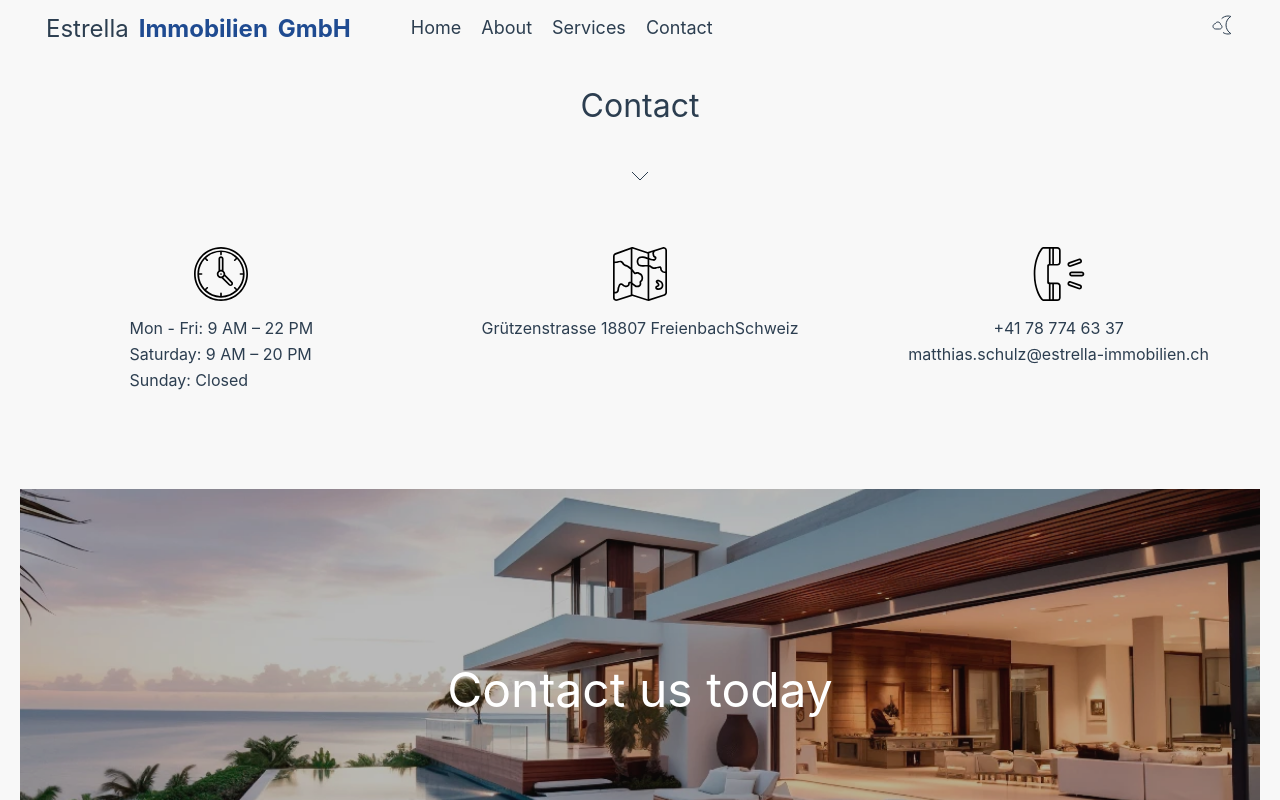
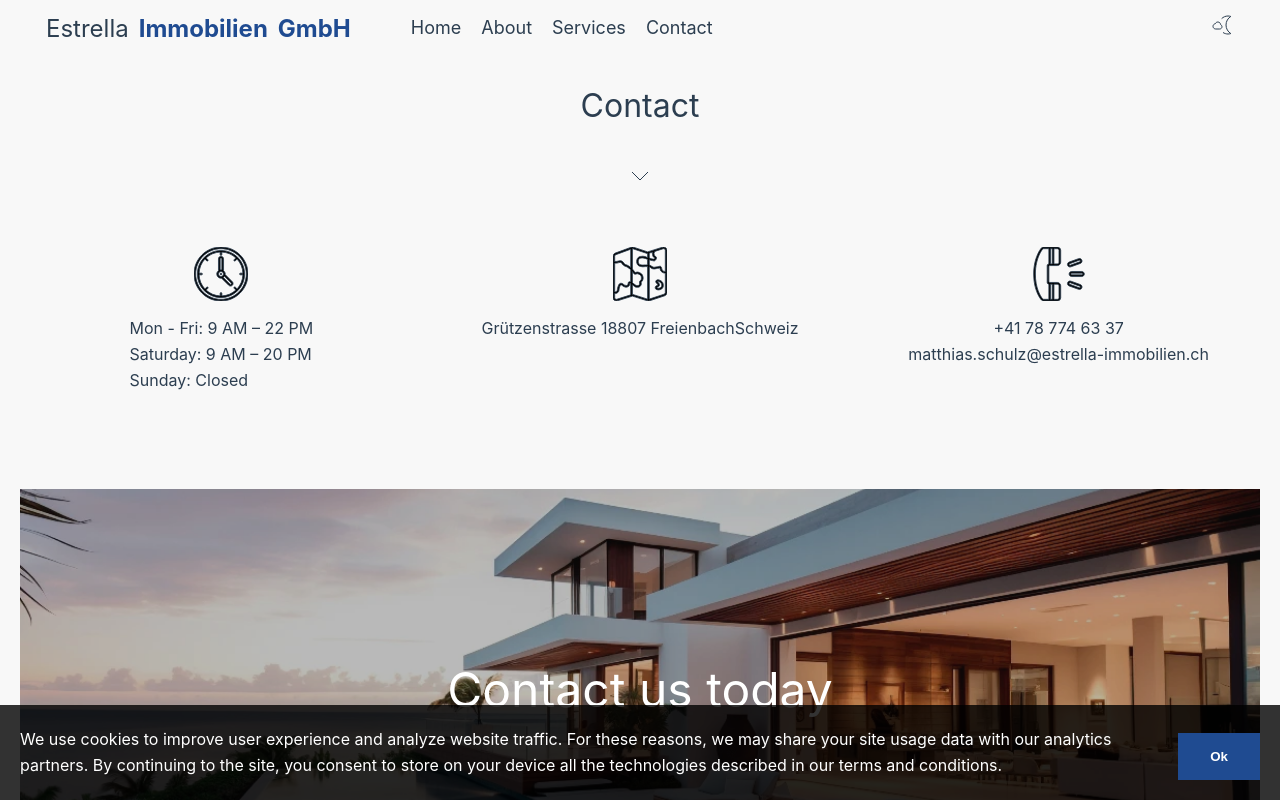
Before and after one commit to alejandroyunes/inmobiliaria-vue-scss, a Vue app: page /contact in a window 1280 px wide. Shown: the top 800 px of the page. Built offline with nearby package versions, Linux system fonts and the light colour scheme; some icons are missing.

Commit message:
added cookies

```diff
--- a/src/App.vue
+++ b/src/App.vue
@@ -1,12 +1,24 @@
 <script setup lang="ts">
+import { ref } from 'vue'
 import Header from './components/header/HeaderComponent.vue'
 import Footer from './components/footer/FooterComponent.vue'
+import CookiesCompliance from './components/sections/01-row/cookies-compliance/CookiesCompliance.vue'
+
+
+const cookiesAccepted = ref(localStorage.getItem('cookiesAccepted') === 'true' || false)
+
+const handleCookies = () => {
+  cookiesAccepted.value = true
+  localStorage.setItem('cookiesAccepted', 'true')
+}
+
 </script>
 
 <template>
   <Header />
   <RouterView />
   <Footer />
+  <CookiesCompliance v-show="!cookiesAccepted" :handle-cookies="handleCookies" />
 </template>
 
 <style scoped></style>
--- /dev/null
+++ b/src/components/sections/01-row/cookies-compliance/CookiesCompliance.vue
@@ -0,0 +1,16 @@
+<script setup lang="ts">
+import './cookies-compliance.scss'
+
+const { handleCookies } = defineProps<{ handleCookies: () => void }>()
+</script>
+
+<template>
+  <div class="cookies-compliance-outer">
+    <p class="cookies-compliance-text">We use cookies to improve user experience and analyze website traffic. For
+      these reasons, we may share your site usage data with our analytics partners. By continuing to the site, you
+      consent to store on your device all the technologies described in our terms and conditions.</p>
+    <button class="cookies-compliance-button" @click="handleCookies">
+      Ok
+    </button>
+  </div>
+</template>
--- /dev/null
+++ b/src/components/sections/01-row/cookies-compliance/cookies-compliance.scss
@@ -0,0 +1,29 @@
+.cookies-compliance-outer {
+  position: fixed;
+  bottom: 0;
+  left: 0;
+  width: 100%;
+  background-color: rgba(0, 0, 0, 0.8);
+  color: var(--white);
+  display: flex;
+  flex-direction: row;
+  gap: 20px;
+  justify-content: space-between;
+  align-items: center;
+  z-index: 1000;
+  padding: 20px;
+  @media (max-width: 768px) {
+    flex-direction: column;
+    gap: 10px;
+  }
+
+  .cookies-compliance-button {
+    color: var(--white);
+    border: none;
+    padding: 16px 32px;
+    cursor: pointer;
+    font-weight: bold;
+    margin-top: 8px;
+    background-color: var(--primary);
+  }
+}
--- a/src/components/sections/01-row/image-header/ImageHeader.vue
+++ b/src/components/sections/01-row/image-header/ImageHeader.vue
@@ -24,3 +24,5 @@ const { imageUrl, title } = defineProps<ImageHeaderProps>()
     </div>
   </section>
 </template>
+
+<style scoped></style>
--- a/src/components/sections/03-row/footer-main-icons/FooterMainIcons.vue
+++ b/src/components/sections/03-row/footer-main-icons/FooterMainIcons.vue
@@ -12,7 +12,7 @@ import MapSvg from "@/components/icons/contact/MapSvg.vue"
 
       <div>
         <div class="svg">
-          <ClockSvg />
+          <ClockSvg class="icon" />
         </div>
         <p>Mon - Fri: 9 AM – 22 PM</p>
         <p>Saturday: 9 AM – 20 PM</p>
@@ -21,14 +21,14 @@ import MapSvg from "@/components/icons/contact/MapSvg.vue"
 
       <div>
         <div class="svg">
-          <MapSvg />
+          <MapSvg class="icon" />
         </div>
         <p>Grützenstrasse 18807 FreienbachSchweiz</p>
       </div>
 
       <div>
         <div class="svg">
-          <Phone />
+          <Phone class="icon" />
         </div>
         <a class="tel" href="tel:+41787746337">+41 78 774 63 37</a>
         <a class="email" href="mailto:matthias.schulz@estrella-immobilien.ch">matthias.schulz@estrella-immobilien.ch</a>
--- a/src/views/ContactView.vue
+++ b/src/views/ContactView.vue
@@ -2,12 +2,12 @@
 import TitleArrow from '@/components/sections/01-row/title-arrow/TitleArrow.vue'
 import FooterMainIcons from '@/components/sections/03-row/footer-main-icons/FooterMainIcons.vue'
 import ImageHeader from '@/components/sections/01-row/image-header/ImageHeader.vue'
-
+import ParnersComponent from '@/components/sections/01-row/partners/PartnersComponent.vue'
 </script>
 
 <template>
   <TitleArrow :title="'Contact'" />
   <FooterMainIcons />
   <ImageHeader :imageUrl="'/images/contact/contact.webp'" :title="'Contact us today'" marginTop/>
-
+  <ParnersComponent />
 </template>
```
